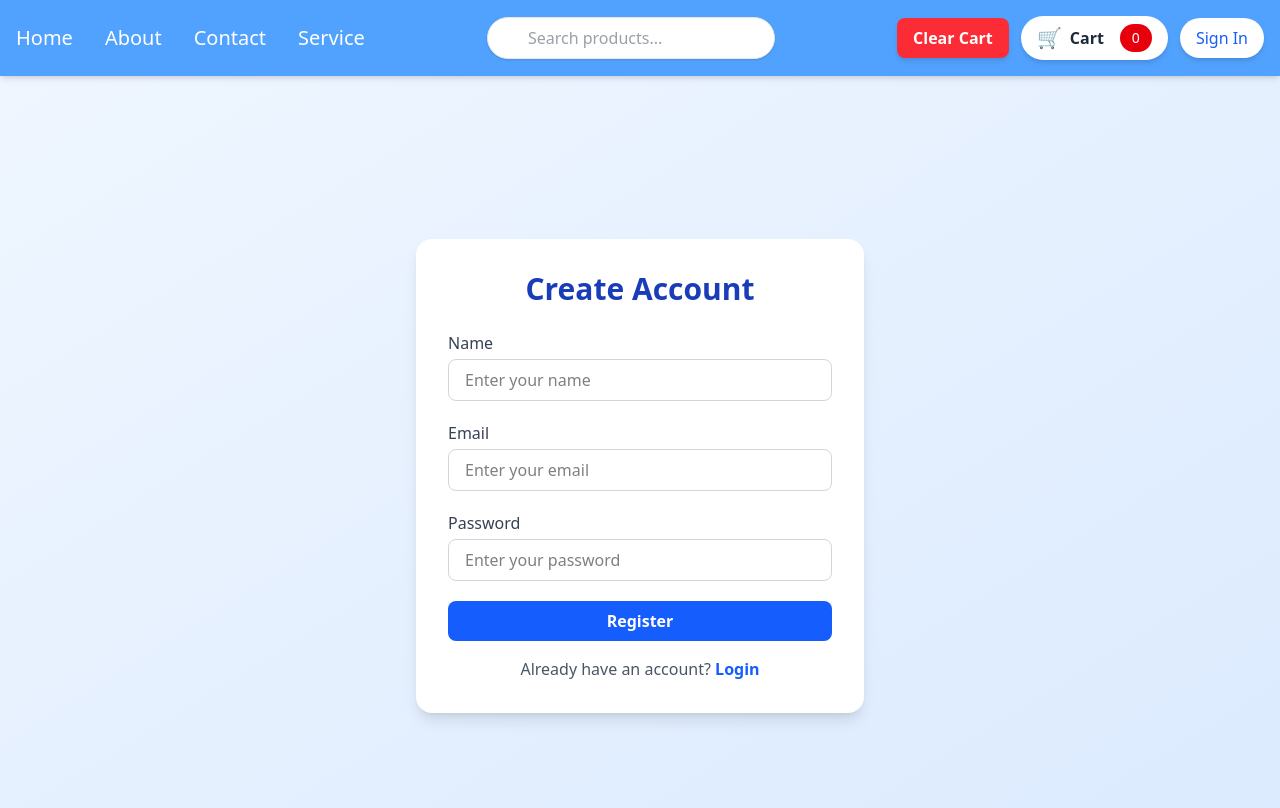
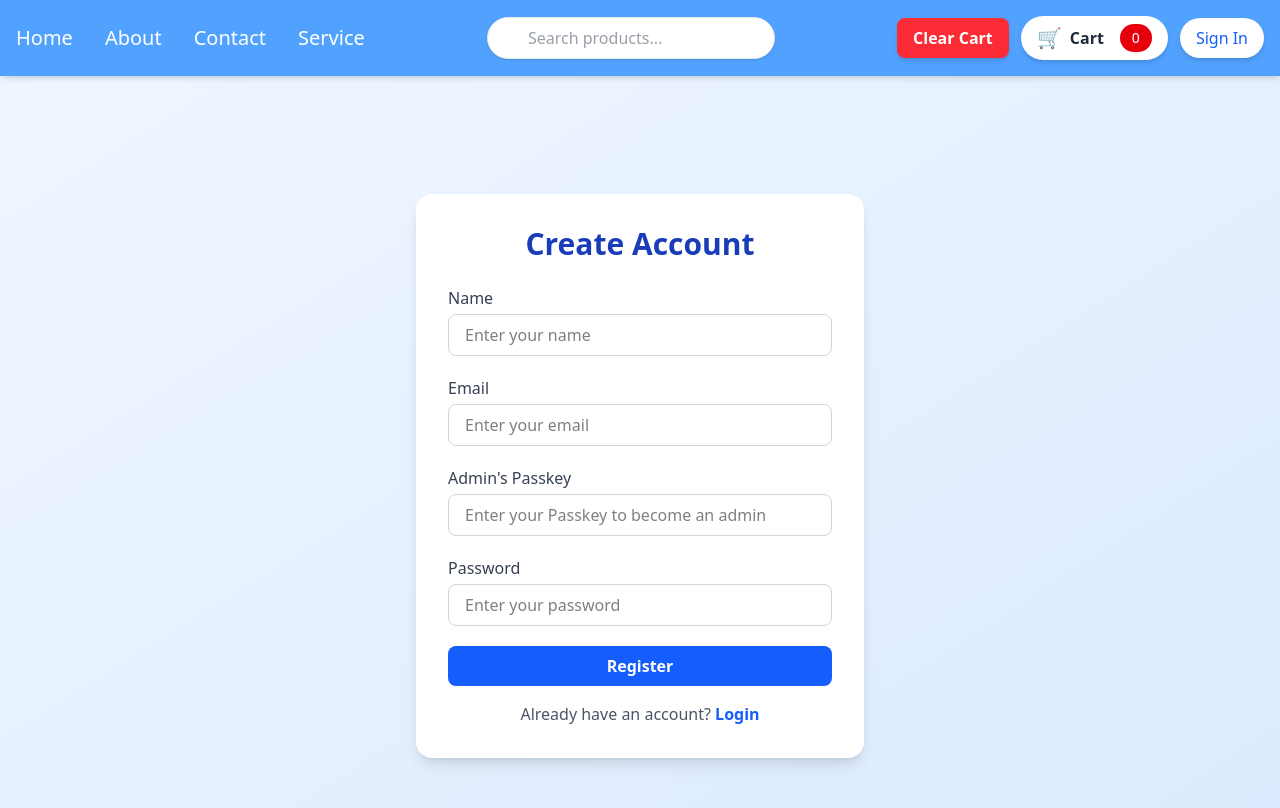
Before and after one commit to KunalChoudhary03/Justit, a React (Vite) app in the folder frontend/: page /register in a window 1280 px wide. Shown: the top 808 px of the page. Built offline with nearby package versions, Linux system fonts and the light colour scheme.

Commit message:
Admin option added

```diff
--- a/frontend/src/Pages/Register.jsx
+++ b/frontend/src/Pages/Register.jsx
@@ -4,7 +4,7 @@ import { registerUser } from '../redux/Thunk/AuthThunk';
 import { useNavigate } from 'react-router-dom';
 
 const Register = () => {
-  const [data, setData] = useState({ name: "", email: "", password: "" });
+  const [data, setData] = useState({ name: "", email: "", password: "",  adminPasskey:"" });
   const [registerError, setregisterError] = useState()
   const dispatch = useDispatch();
   const navigate = useNavigate();
@@ -56,6 +56,17 @@ const Register = () => {
           </div>
 
           <div>
+            <label className="block text-gray-700 font-medium mb-1">Admin's Passkey</label>
+            <input
+              name="adminPasskey"
+              onChange={handleChange}
+              value={data.adminPasskey}
+              type="password"
+              placeholder="Enter your Passkey to become an admin"
+              className="w-full border border-gray-300 rounded-lg px-4 py-2 focus:ring-2 focus:ring-blue-400 focus:outline-none"
+            />
+          </div>
+          <div>
             <label className="block text-gray-700 font-medium mb-1">Password</label>
             <input
               name="password"
```
Also changed, not shown: 2 other files (tests, documents, lock files or other folders).
